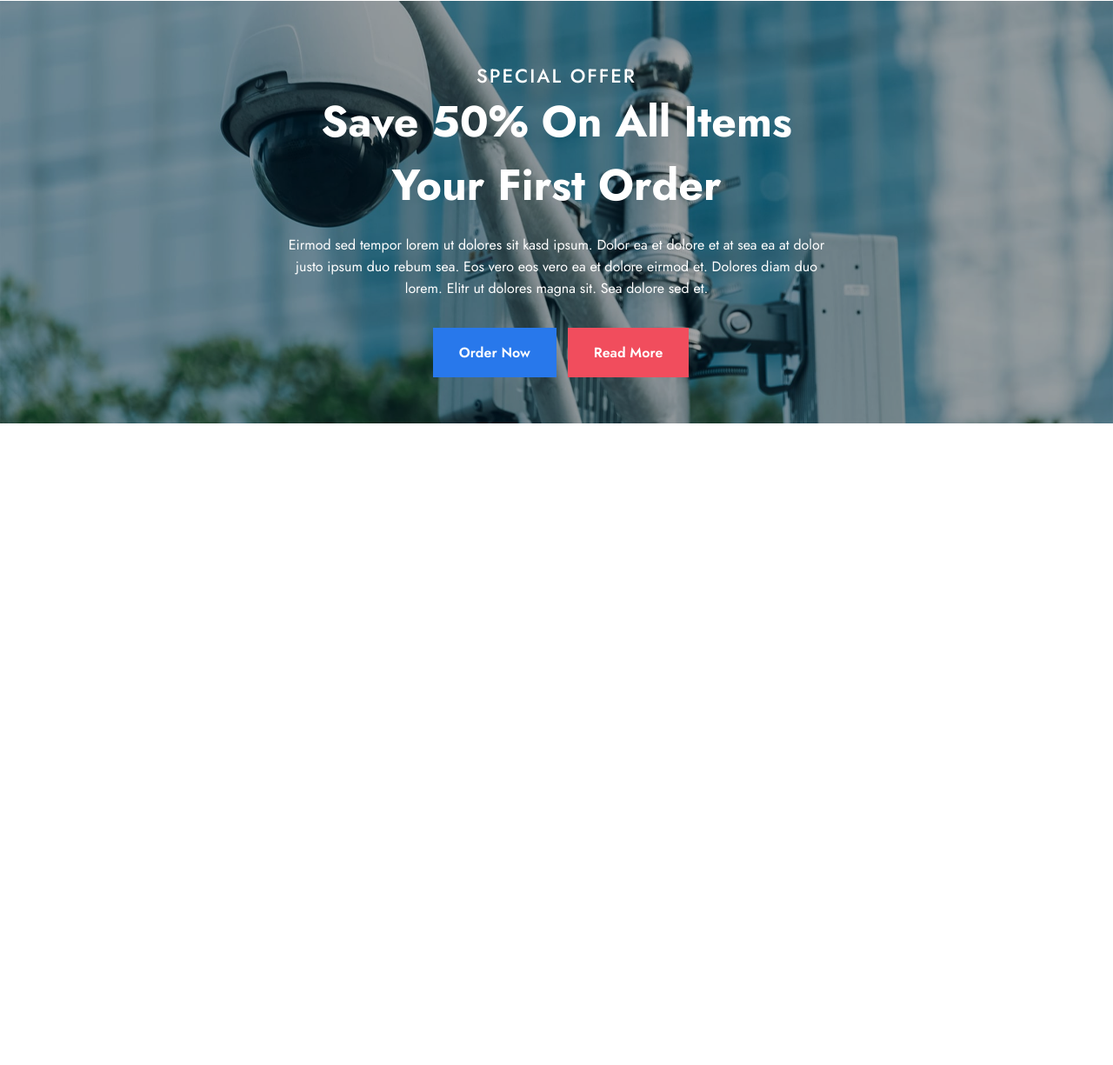
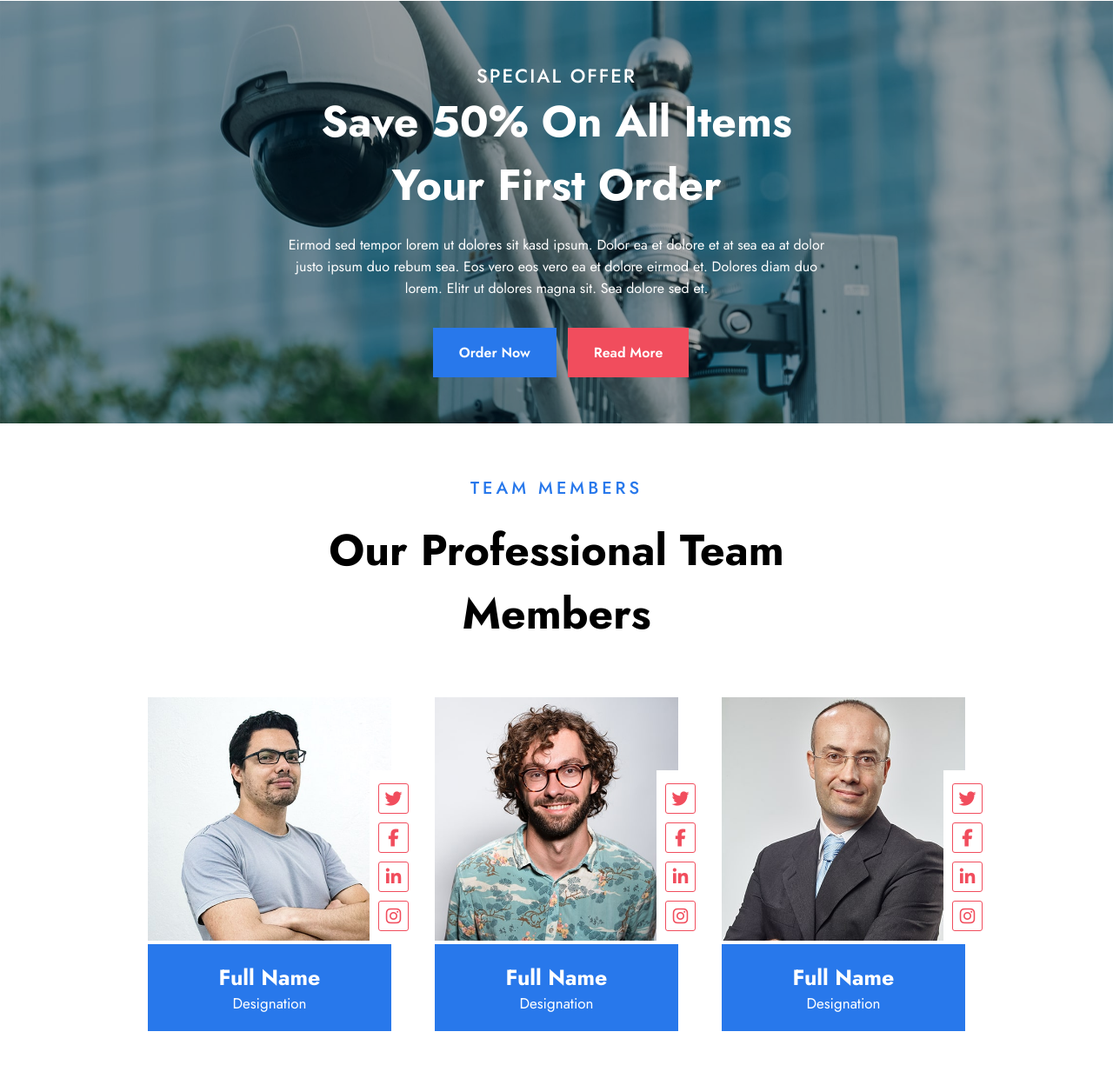
Before and after one commit to atharvabaodhankar/safecam, a plain HTML site: page index.html in a window 1280 px wide. Shown: the part 3658-4883 px from the top of the page at 87% size. Before the commit the page ends 4145 px from the top, so only its background shows below. Drawn offline with Linux system fonts and the light colour scheme; a web font is replaced by a local one.

Commit message:
added Team Section

```diff
--- a/index.html
+++ b/index.html
@@ -209,6 +209,62 @@
             </div>
         </div>
     </section>
+    <section id="team">
+        <div class="headers">
+            <h2 class="h-blue">TEAM MEMBERS</h2>
+            <h1>Our Professional Team Members</h1>
+        </div>
+        <div class="team">
+            <div class="team-box">
+                <div class="team-box-img">
+                    <img src="team-1.jpg" alt="">
+
+                    <div class="team-box-ico">
+                        <i class="fa-brands fa-twitter"></i>
+                        <i class="fa-brands fa-facebook-f"></i>
+                        <i class="fa-brands fa-linkedin-in"></i>
+                        <i class="fa-brands fa-instagram"></i>
+                    </div>
+                </div>
+                <div class="team-box-desc">
+                    <h2>Full Name</h2>
+                   <h4>Designation</h4>
+                </div>
+            </div>
+            <div class="team-box">
+                <div class="team-box-img">
+                    <img src="team-2.jpg" alt="">
+
+                    <div class="team-box-ico">
+                        <i class="fa-brands fa-twitter"></i>
+                        <i class="fa-brands fa-facebook-f"></i>
+                        <i class="fa-brands fa-linkedin-in"></i>
+                        <i class="fa-brands fa-instagram"></i>
+                    </div>
+                </div>
+                <div class="team-box-desc">
+                    <h2>Full Name</h2>
+                   <h4>Designation</h4>
+                </div>
+            </div>
+            <div class="team-box">
+                <div class="team-box-img">
+                    <img src="team-3.jpg" alt="">
+
+                    <div class="team-box-ico">
+                        <i class="fa-brands fa-twitter"></i>
+                        <i class="fa-brands fa-facebook-f"></i>
+                        <i class="fa-brands fa-linkedin-in"></i>
+                        <i class="fa-brands fa-instagram"></i>
+                    </div>
+                </div>
+                <div class="team-box-desc">
+                    <h2>Full Name</h2>
+                   <h4>Designation</h4>
+                </div>
+            </div>
+        </div>
+    </section>
 
     <script src="https://kit.fontawesome.com/79f75f2740.js" crossorigin="anonymous"></script>
     <script>
--- a/style.css
+++ b/style.css
@@ -520,6 +520,83 @@ nav ul li a:hover{
     letter-spacing: 2px;
     font-weight: 500;
 }
+/* Team */
+#team{
+    display: flex;
+    align-items: center;
+    justify-content: center;
+    flex-direction: column;
+    padding: 6rem 0;
+}
+.team{
+    display: flex;
+    align-items: center;
+    justify-content: center;
+    flex-wrap: wrap;
+}
+.team-box{
+    display: flex;
+    align-items: center;
+    justify-content: center;
+    flex-direction: column;
+    width: 350px;
+    margin: 2rem 2.5rem;
+}
+.team-box-img{
+    position: relative;
+    width: 100%;
+}
+.team-box-img img{
+    width: 100%;
+    height: 100%;
+    object-fit: cover;
+}
+.team-box-desc{
+    width: 100%;
+    display: flex;
+    align-items: center;
+    justify-content: center;
+    flex-direction: column;
+    background-color: var(--blue);
+    padding: 2rem .5rem;
+    color: #fff;
+}
+.team-box-desc h2{
+    font-size: 2.5rem;
+}
+.team-box-desc h4{
+    font-size: 1.7rem;
+    font-weight: 400;
+}
+.team-box-ico{
+    padding: 1rem 1rem;
+    display: flex;
+    align-items: center;
+    justify-content: center;
+    flex-direction: column;
+    position: absolute;
+    right: -30px;
+    bottom: 0;
+    background-color: #fff;
+}
+.team-box-ico i{
+    display: flex;
+    align-items: center;
+    justify-content: center;
+    color: var(--red);
+    transition: all .3s ease;
+    font-size: 2rem;
+    width: 35px;
+    height: 35px;
+    border: 1px solid var(--red);
+    border-radius: 3px;
+    margin: .5rem 0;
+    cursor: pointer;
+}
+.team-box-ico i:hover{
+    background-color: var(--red);
+    color: #fff;
+}
 @media screen and (max-width:1350px) {
     .aboutus {
         display: flex;
@@ -532,6 +609,9 @@ nav ul li a:hover{
     .services-box {
         width: 350px;
     }
+    .team-box {
+        width: 280px;
+    }
 }
 @media screen and (max-width:1200px) {
     .aboutus h1 {
@@ -543,6 +623,9 @@ nav ul li a:hover{
     }
     .services-box {
         width: 285px;
+    }
+    .team-box {
+        width: 260px;
     }
 }
 @media screen and (max-width:1000px) {
@@ -640,6 +723,12 @@ nav ul li a:hover{
     .offer {
         width: 100%;
     }
+    .team-box {
+        width: 80%;
+    }
+    .team-box-ico{
+        right: -20px;
+    }
 }
 @media screen and (max-width:500px) {
     h1 {
```
Also changed, not shown: team-1.jpg (added), team-2.jpg (added), team-3.jpg (added).
